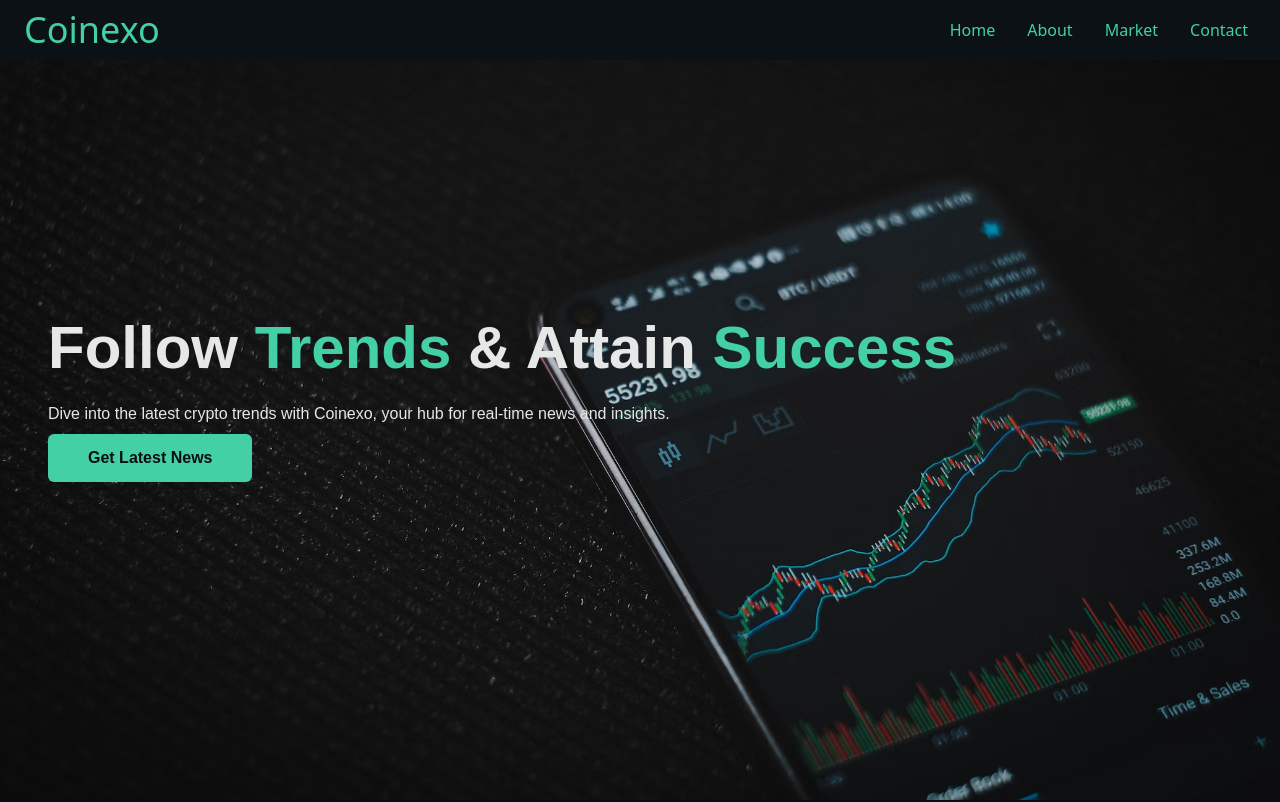
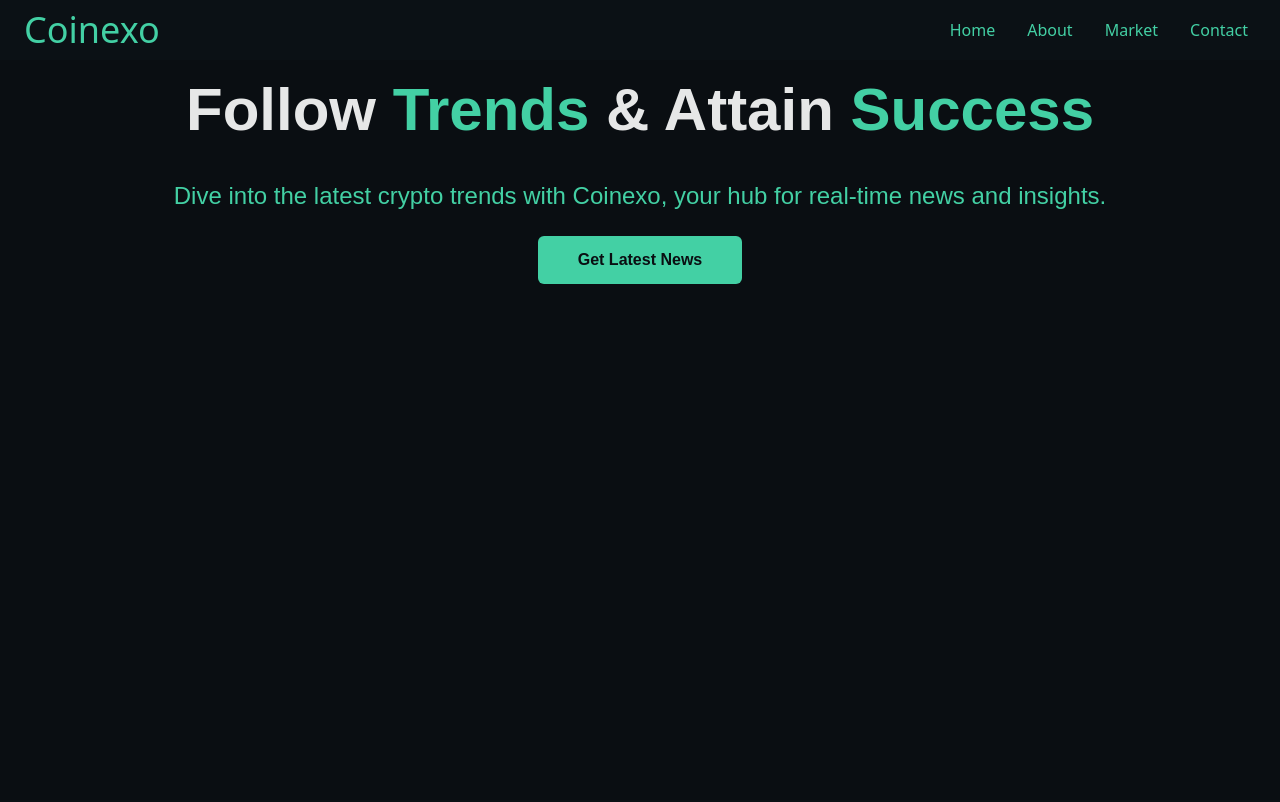
Before and after one commit to Ahmedkr5/Crypto, a Next.js app: page / in a window 1280 px wide. Shown: the top 802 px of the page. Built offline with nearby package versions, Linux system fonts and the light colour scheme.

Commit message:
transition & css

```diff
--- a/package.json
+++ b/package.json
@@ -13,7 +13,8 @@
     "next": "14.0.1",
     "react": "^18",
     "react-dom": "^18",
-    "react-icons": "^4.11.0"
+    "react-icons": "^4.11.0",
+    "react-transition-group": "^4.4.5"
   },
   "devDependencies": {
     "autoprefixer": "^10.0.1",
--- a/src/app/globals.css
+++ b/src/app/globals.css
@@ -26,10 +26,22 @@ body {
     rgb(var(--background-start-rgb));
 }
 
-.hero {
-  @apply flex xl:flex-row flex-col relative z-0 px-6 h-screen bg-the-crypto bg-cover bg-center;
+.page-enter {
+  opacity: 0;
+  transform: scale(1.1);
+}
+.page-enter-active {
+  opacity: 1;
+  transform: scale(1);
+  transition: opacity 300ms, transform 300ms;
+}
+.page-exit {
+  opacity: 1;
+  transform: scale(1);
 }
 
-.hero__image {
-  @apply relative xl:w-[100%] w-full h-[400px] z-0;
+.page-exit-active {
+  opacity: 0;
+  transform: scale(0.9);
+  transition: opacity 300ms, transform 300ms;
 }
--- a/src/app/page.js
+++ b/src/app/page.js
@@ -3,7 +3,9 @@ import axios from "axios";
 import { useState } from "react";
 import Loading from "../components/loading";
 import Hero from "@/components/Hero";
-import Image from "next/image";
+import {AiOutlineArrowRight} from "react-icons/ai";
+import { CSSTransition, TransitionGroup } from 'react-transition-group';
+
 export default function Home() {
   const [page, setPage] = useState(1);
   const [response, setResponse] = useState();
@@ -25,43 +27,46 @@ export default function Home() {
   };
 
   return (
-    <div className="flex flex-col relative bg-background font-raleway  min-h-screen">
-    <Hero getNews={getNews} loading={loading} response={response} />
-      <div className="mt-10 grid grid-cols-2 gap-16 max-w-5xl">
-        {loading && <Loading />}
+    <div className="flex flex-col relative bg-background font-raleway gap-4 items-center min-h-screen">
+  <p className="text-6xl text-primary font-bold mt-20">
+    Follow <span className="text-active">Trends</span> & Attain{" "}
+    <span className="text-active">Success</span>
+  </p>
+  <p className="text-active text-2xl mt-6">
+    Dive into the latest crypto trends with Coinexo, your hub for real-time
+    news and insights.
+  </p>
+  {!loading && !response && (
+    <button
+      className="transition ease-in-out delay-150 hover:-translate-y-1 hover:scale-110 duration-300  hover:bg-hover block mt-2 sm:mb-0 w-auto rounded-md px-5 py-3 bg-active text-base font-bold text-background focus:outline-none focus:ring-2 focus:ring-primary sm:px-10"
+      onClick={() => getNews()}
+    >
+      Get Latest News
+    </button>
+  )}
+    {loading && <Loading />}
+
+      <TransitionGroup className="mt-10 grid grid-cols-2 gap-16 max-w-5xl">
         {response !== undefined &&
           response?.map((news, i) => (
-            <div key={i} className="mt-10 grid justify-items-center">
-              <img
-                src={news.related_image_big}
-                width="300"
-                height="300"
-                className="rounded-lg"
-                alt={`News Image ${i}`}
-              />
-              <a
-                className="text-primary text-center hover:text-active transition-colors duration-200"
-                key={news.news_ID}
-                href={news.news_link ? news.news_link : news.third_party_url}
-              >
-                <h3 className="mt-10 text-2xl">{news.HEADLINE}</h3>
-                <p className="mt-4 text-center text-lg opacity-60">
-                  {news.news_provider_name}
-                </p>
-              </a>
-            </div>
+            <CSSTransition key={i} timeout={300 * (i + 10)} classNames='page'>
+          <Hero news={news} key={i}/>
+          </CSSTransition>
           ))}
-      </div>
+           </TransitionGroup>
+
+
+
       {response && (
-        <div className="flex flex-col mt-10 justify-center">
+        <div className="flex flex-col justify-center mb-5">
           <button
-            className="block text-active text-base font-bold"
+            className="transition ease-in-out delay-150 h-12 hover:-translate-y-1 hover:scale-110 duration-300  hover:bg-hover flex items-center mt-2 sm:mb-0 w-auto rounded-md px-5 py-3 bg-active text-base font-bold text-background focus:outline-none focus:ring-2 focus:ring-primary sm:px-10"
             onClick={() => {
               setPage(page + 1);
               getNews();
             }}
           >
-            Load next page
+            Load next page <AiOutlineArrowRight/>
           </button>
         </div>
       )}
--- a/src/components/Hero.js
+++ b/src/components/Hero.js
@@ -1,27 +1,25 @@
-const Hero = ({ getNews, loading, response }) => {
+
+const Hero = ({ news,i }) => {
   return (
-    <div
-      className="hero"
+    <div key={i} className="mt-10 grid justify-items-center">
+    <img
+      src={news.related_image_big}
+      width="300"
+      height="300"
+      className="rounded-lg"
+      alt={`News Image ${i}`}
+    />
+    <a
+      className="text-primary text-center hover:text-active transition-colors duration-200"
+      key={news.news_ID}
+      href={news.news_link ? news.news_link : news.third_party_url}
     >
-      <div className="absolute top-1/2 transform -translate-y-1/2 xl:text-left mx-auto px-6 text-white md:w-auto">
-        <p className="xl:text-6xl break-normal text-4xl text-primary font-bold">
-          Follow <span className="text-active">Trends</span> & Attain{" "}
-          <span className="text-active">Success</span>
-        </p>
-        <p className="text-primary text-l mt-6">
-          Dive into the latest crypto trends with Coinexo, your hub for real-time
-          news and insights.
-        </p>
-        {!loading && !response && (
-          <button
-            className="transition ease-in-out delay-150 hover:-translate-y-1 hover:scale-110 duration-300  hover:bg-hover block mt-2 sm:mb-0 w-auto rounded-md px-5 py-3 bg-active text-base font-bold text-background focus:outline-none focus:ring-2 focus:ring-primary sm:px-10"
-            onClick={() => getNews()}
-          >
-            Get Latest News
-          </button>
-        )}
-      </div>
-    </div>
+      <h3 className="mt-10 text-2xl">{news.HEADLINE}</h3>
+      <p className="mt-4 text-center text-lg opacity-60">
+        {news.news_provider_name}
+      </p>
+    </a>
+  </div>
   );
 };
 
```
